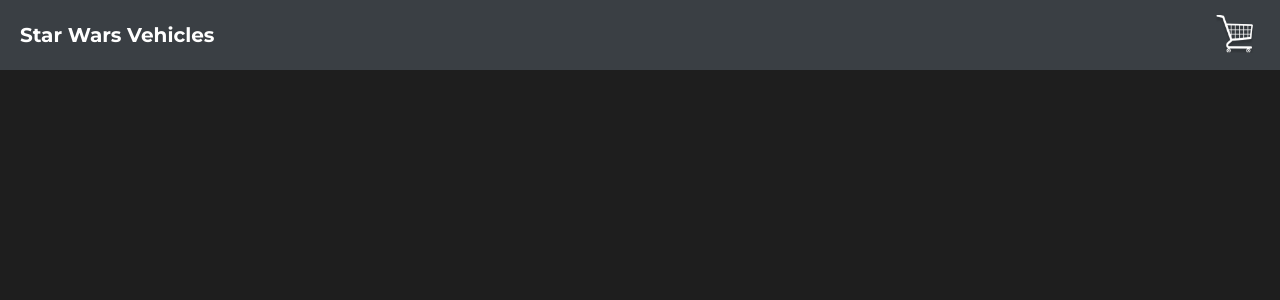
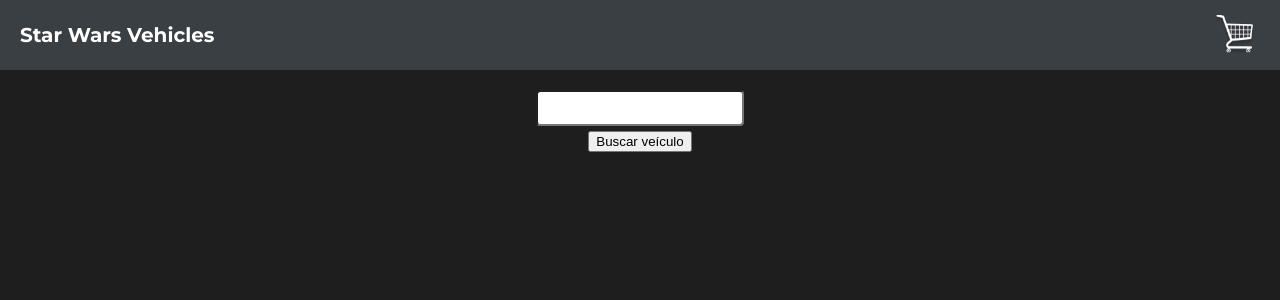
Before and after one commit to DouglasSantos94/fivelabs-front-end-challenge, a React (Vite) app: page / in a window 1280 px wide. Shown: the top 300 px of the page. Built offline with nearby package versions, Linux system fonts and the light colour scheme.

Commit message:
feat: create Home page

```diff
--- a/src/App.tsx
+++ b/src/App.tsx
@@ -1,10 +1,11 @@
 import Header from "./pages/Header";
+import Home from "./pages/Home";
 
 function App() {
   return (
     <>
       <Header />
-      <main style={{ width: "100%" }}></main>
+      <Home />
     </>
   );
 }
--- a/src/pages/Home/index.tsx
+++ b/src/pages/Home/index.tsx
@@ -1,3 +1,11 @@
+import SearchInput from "../../components/Input/SearchInput";
+import Search from "../Search";
+import { HomeWrapper } from "./styles";
+
 export default function Home() {
-  return <HomeWrapper></HomeWrapper>;
+  return (
+    <HomeWrapper>
+      <Search />
+    </HomeWrapper>
+  );
 }
--- a/src/pages/Home/styles.ts
+++ b/src/pages/Home/styles.ts
@@ -2,4 +2,6 @@
 
 export const HomeWrapper = styled.main`
   width: 100%;
+  display: flex;
+  justify-content: center;
 `;
```
